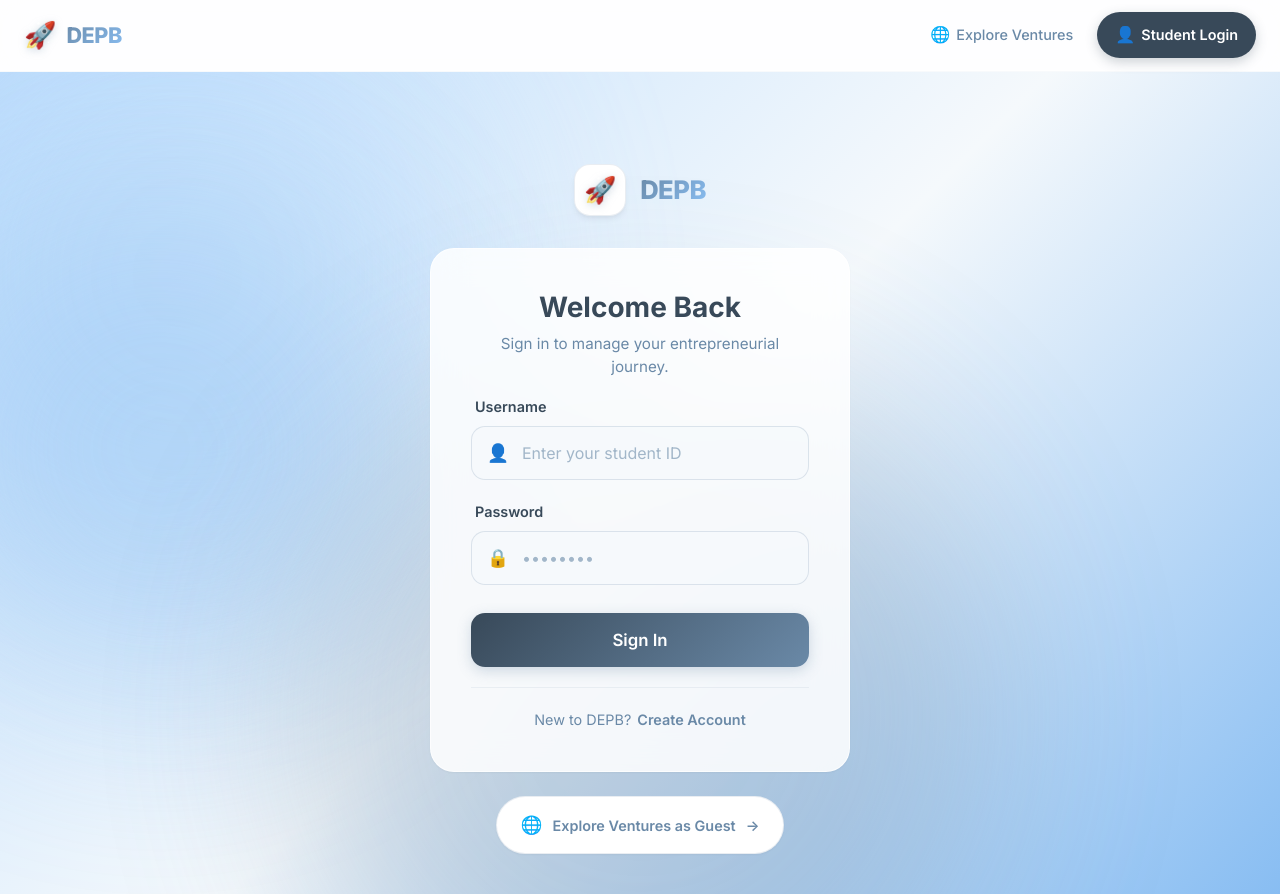
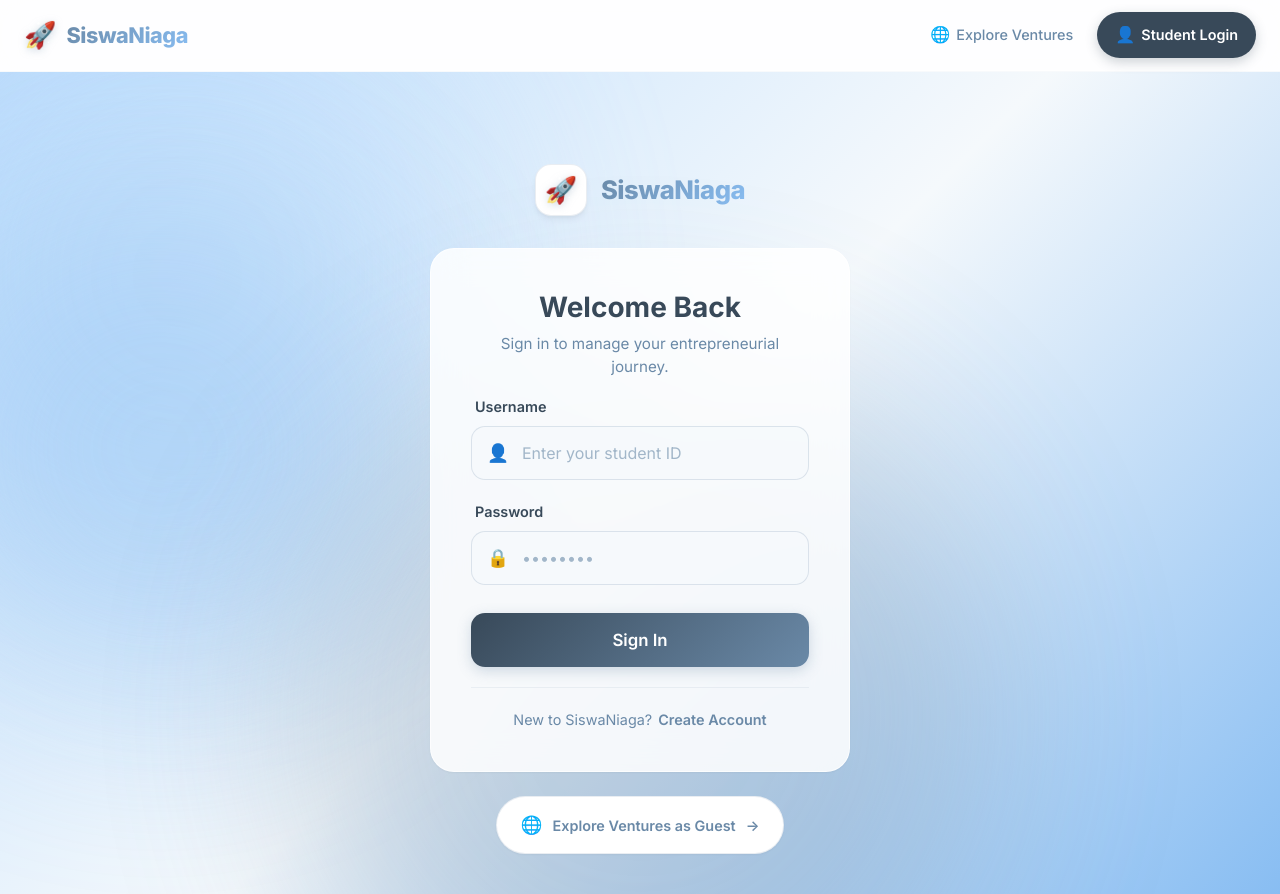
Before and after one commit to mondayrx8/dummytest2, a React (Vite) app in the folder client/: page /login in a window 1280 px wide. Built offline with nearby package versions, Linux system fonts and the light colour scheme; no server answers.

Commit message:
Small Improvements

```diff
--- a/client/src/components/Footer.jsx
+++ b/client/src/components/Footer.jsx
@@ -13,7 +13,7 @@ const Footer = () => {
           <div className="footer-section footer-brand-section">
             <div className="footer-brand">
               <span className="brand-icon">🚀</span>
-              <span className="brand-text">DEPB</span>
+              <span className="brand-text">Siswa Niaga</span>
             </div>
             <p className="footer-tagline">
               Empowering student entrepreneurs to showcase their innovative ventures to the world.
@@ -44,7 +44,7 @@ const Footer = () => {
         {/* Bottom Bar */}
         <div className="footer-bottom">
           <p className="footer-copyright">
-            © {currentYear} DEPB. All rights reserved.
+            © {currentYear} SiswaNiaga. All rights reserved.
           </p>
           <div className="footer-bottom-links">
             <a href="#" className="footer-bottom-link">Privacy Policy</a>
--- a/client/src/components/Login.jsx
+++ b/client/src/components/Login.jsx
@@ -53,7 +53,7 @@ const Login = ({ setToken }) => {
           <div className="brand-icon-wrapper">
             <span className="brand-icon">🚀</span>
           </div>
-          <h1 className="brand-title">DEPB</h1>
+          <h1 className="brand-title">SiswaNiaga</h1>
         </div>
 
         {/* Glass Card */}
@@ -133,7 +133,7 @@ const Login = ({ setToken }) => {
           {/* Toggle Login/Register */}
           <div className="card-footer">
             <p className="toggle-text">
-              {isRegistering ? "Already have an account?" : "New to DEPB?"}
+              {isRegistering ? "Already have an account?" : "New to SiswaNiaga?"}
               <button
                 type="button"
                 className="btn-toggle"
--- a/client/src/components/Navbar.jsx
+++ b/client/src/components/Navbar.jsx
@@ -50,7 +50,7 @@ const Navbar = ({ user, setToken }) => {
                 {/* Brand */}
                 <Link to={user ? "/dashboard" : "/"} className="navbar-brand" onClick={closeMobileMenu}>
                     <span className="brand-icon">🚀</span>
-                    <span className="brand-text">DEPB</span>
+                    <span className="brand-text">SiswaNiaga</span>
                 </Link>
 
                 {/* Mobile Toggle */}
```
